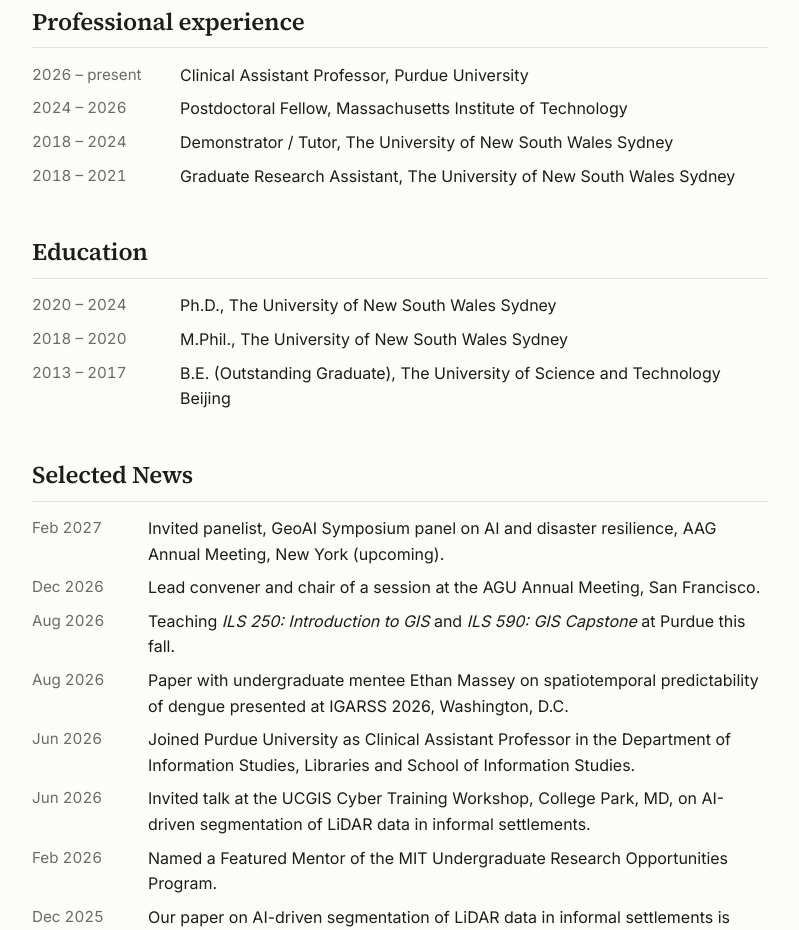
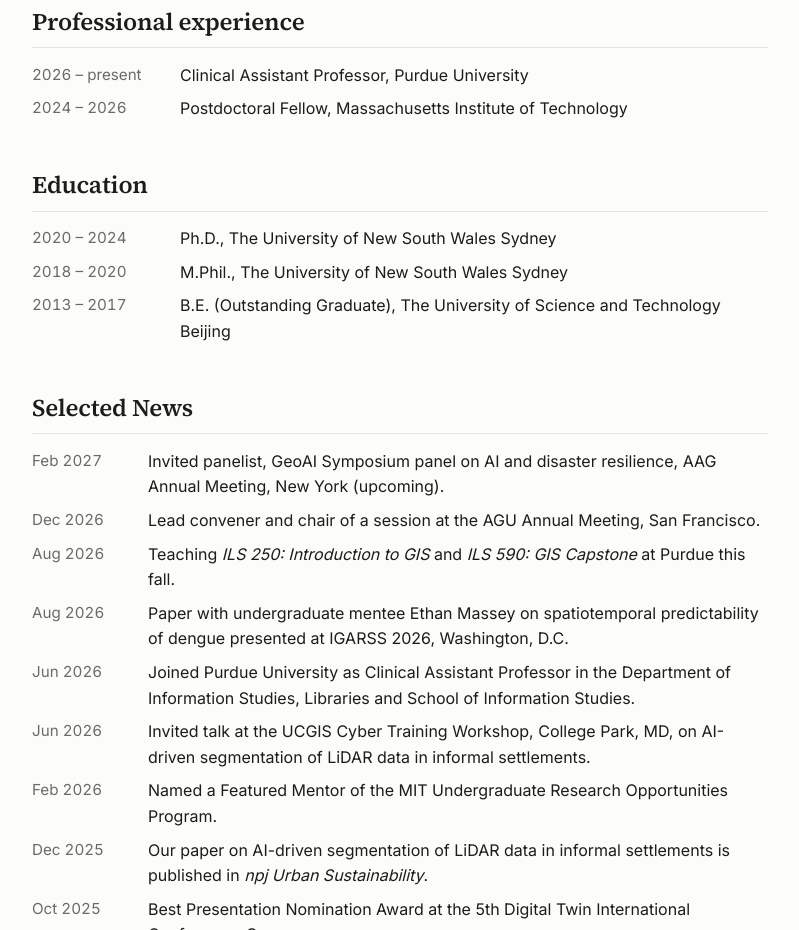
Before and after one commit to changgeo/changgeo.github.io, a plain HTML site: page index.html in a window 1280 px wide. Shown: the part 798-1728 px from the top of the page, without its empty margins (388-1187 px from the left). Drawn offline with Linux system fonts and the light colour scheme.

Commit message:
Remove UNSW demonstrator and research assistant entries from experience
Co-Authored-By: Claude Fable 5.1 <noreply@anthropic.com>

```diff
--- a/index.html
+++ b/index.html
@@ -66,8 +66,6 @@
       <ul class="news timeline">
         <li><time>2026 &ndash; present</time><span>Clinical Assistant Professor, Purdue University</span></li>
         <li><time>2024 &ndash; 2026</time><span>Postdoctoral Fellow, Massachusetts Institute of Technology</span></li>
-        <li><time>2018 &ndash; 2024</time><span>Demonstrator / Tutor, The University of New South Wales Sydney</span></li>
-        <li><time>2018 &ndash; 2021</time><span>Graduate Research Assistant, The University of New South Wales Sydney</span></li>
       </ul>
     </section>
 
```
